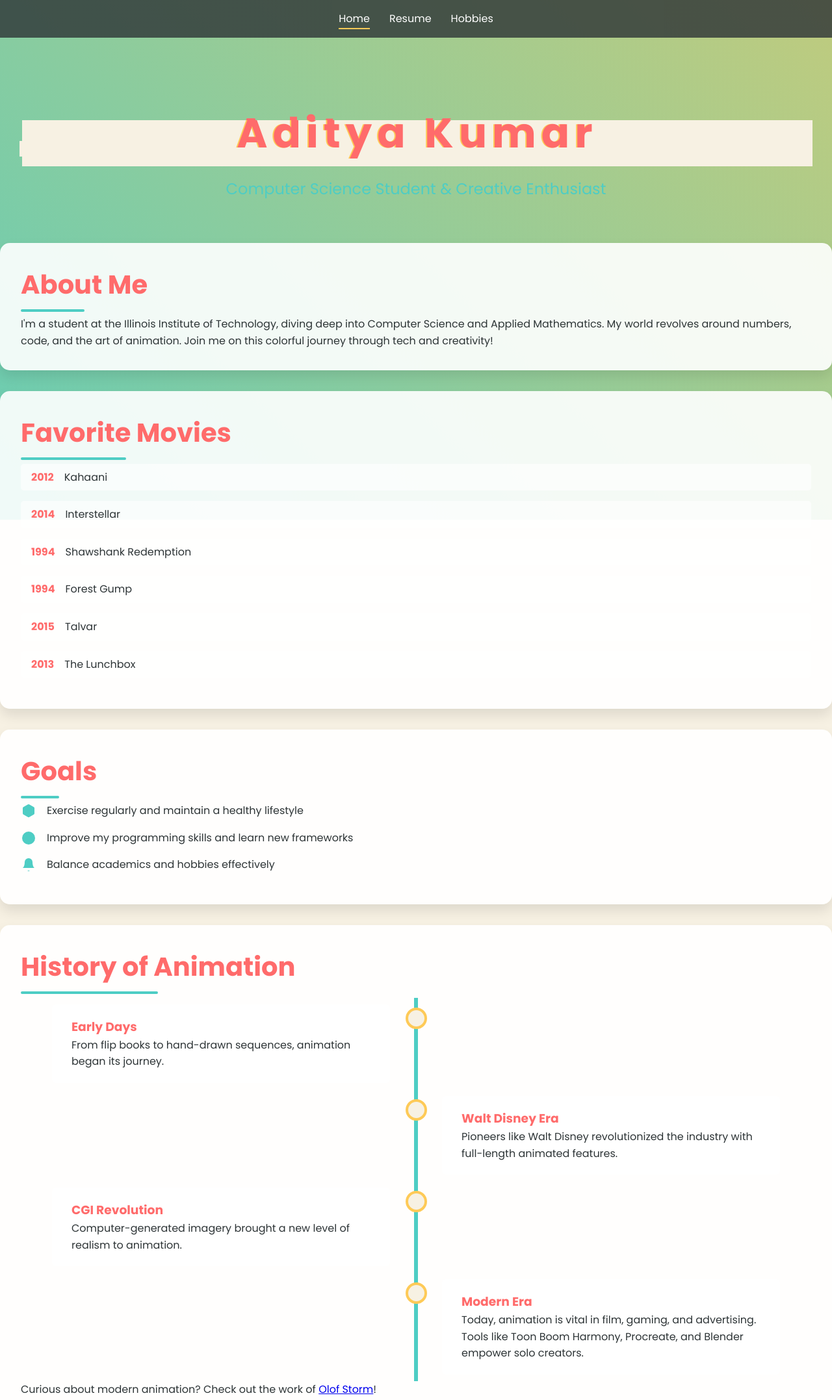
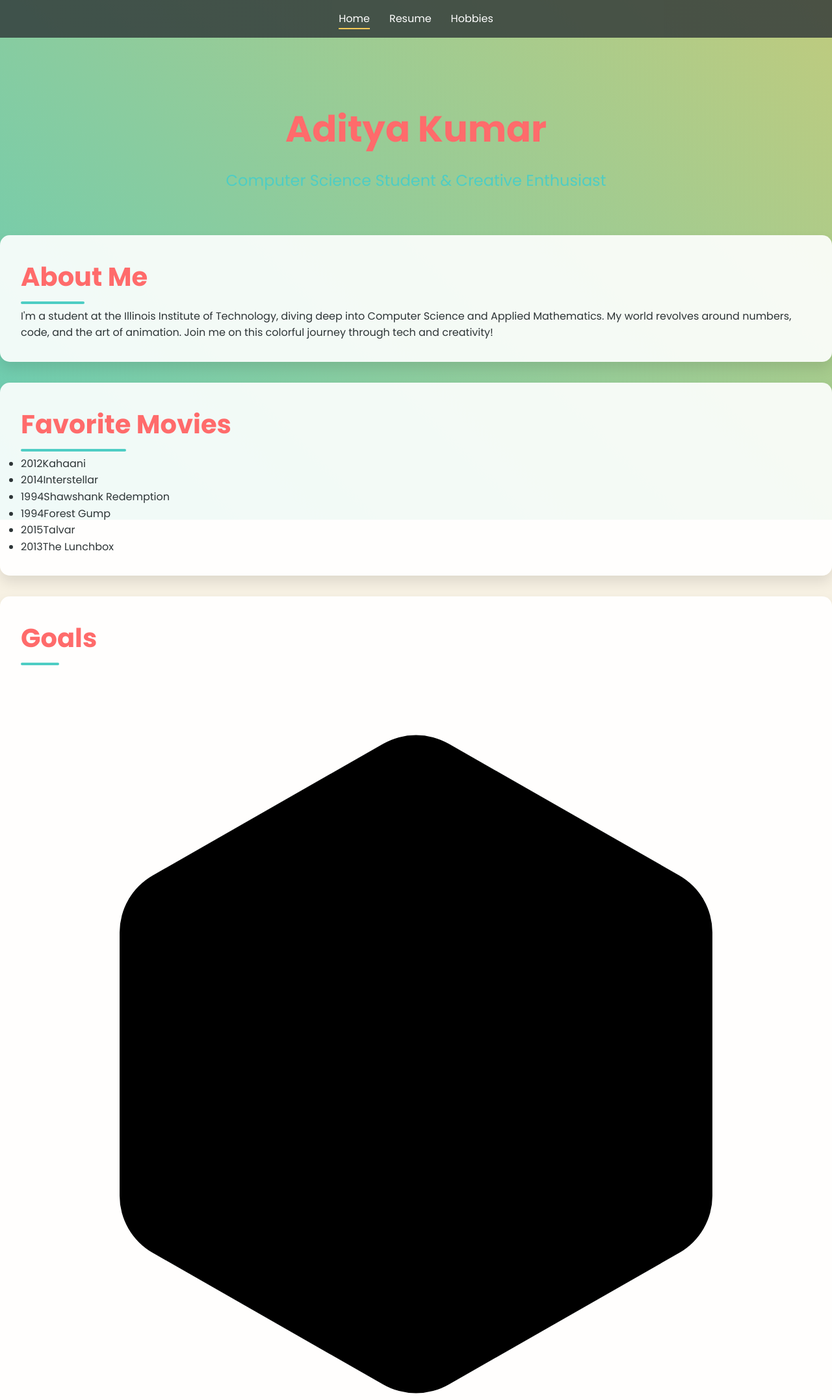
Before and after one commit to AdityaKumar0927/webdev_project3, a plain HTML site: page index.html in a window 1280 px wide. Shown: the top 2155 px of the page at 65% size. Drawn offline with Linux system fonts and the light colour scheme.

Commit message:
Update styles.css

```diff
--- a/css/styles.css
+++ b/css/styles.css
@@ -1,4 +1,3 @@
-
 :root {
   --primary-color: #ff6b6b;
   --secondary-color: #4ecdc4;
@@ -9,7 +8,7 @@
 }
 
 body {
-  font-family: 'Poppins', sans-serif;
+  font-family: 'Poppins', Arial, sans-serif;
   line-height: 1.6;
   color: var(--text-color);
   background-color: var(--background-color);
@@ -53,7 +52,7 @@ header {
 nav ul {
   display: flex;
   justify-content: center;
-  list-style-type: none;
+  list-style: none;
   padding: 0;
   margin: 0;
 }
@@ -137,167 +136,10 @@ h2::after {
   padding: 4rem 2rem;
 }
 
-.glitch {
-  position: relative;
-  color: var(--primary-color);
-  font-size: 4rem;
-  letter-spacing: 0.5rem;
-  animation: glitch 1s linear infinite;
-}
-
-@keyframes glitch {
-  2%, 64% { transform: translate(2px, 0) skew(0deg); }
-  4%, 60% { transform: translate(-2px, 0) skew(0deg); }
-  62% { transform: translate(0, 0) skew(5deg); }
-}
-
-.glitch:before,
-.glitch:after {
-  content: attr(data-text);
-  position: absolute;
-  top: 0;
-  width: 100%;
-  background: var(--background-color);
-  clip: rect(0, 0, 0, 0);
-}
-
-.glitch:before {
-  left: -2px;
-  text-shadow: 2px 0 var(--secondary-color);
-  animation: glitch-anim 2s infinite linear alternate-reverse;
-}
-
-.glitch:after {
-  left: 2px;
-  text-shadow: -2px 0 var(--accent-color);
-  animation: glitch-anim 3s infinite linear alternate-reverse;
-}
-
-@keyframes glitch-anim {
-  0% { clip: rect(64px, 9999px, 98px, 0); }
-  5% { clip: rect(30px, 9999px, 16px, 0); }
-  10% { clip: rect(80px, 9999px, 130px, 0); }
-  15% { clip: rect(20px, 9999px, 76px, 0); }
-  20% { clip: rect(48px, 9999px, 29px, 0); }
-  25% { clip: rect(67px, 9999px, 45px, 0); }
-  30% { clip: rect(97px, 9999px, 31px, 0); }
-  35% { clip: rect(24px, 9999px, 100px, 0); }
-  40% { clip: rect(88px, 9999px, 53px, 0); }
-  45% { clip: rect(50px, 9999px, 70px, 0); }
-  50% { clip: rect(63px, 9999px, 87px, 0); }
-  55% { clip: rect(77px, 9999px, 4px, 0); }
-  60% { clip: rect(23px, 9999px, 91px, 0); }
-  65% { clip: rect(22px, 9999px, 140px, 0); }
-  70% { clip: rect(48px, 9999px, 46px, 0); }
-  75% { clip: rect(42px, 9999px, 57px, 0); }
-  80% { clip: rect(67px, 9999px, 66px, 0); }
-  85% { clip: rect(24px, 9999px, 143px, 0); }
-  90% { clip: rect(34px, 9999px, 51px, 0); }
-  95% { clip: rect(89px, 9999px, 28px, 0); }
-  100% { clip: rect(70px, 9999px, 83px, 0); }
-}
-
 .subtitle {
   font-size: 1.5rem;
   color: var(--secondary-color);
   margin-top: 1rem;
-}
-
-.movie-list {
-  list-style-type: none;
-  padding: 0;
-}
-
-.movie-list li {
-  margin-bottom: 1rem;
-  padding: 0.5rem 1rem;
-  background-color: rgba(255, 255, 255, 0.6);
-  border-radius: 5px;
-  transition: transform 0.3s ease;
-}
-
-.movie-list li:hover {
-  transform: translateX(10px);
-}
-
-.movie-year {
-  font-weight: bold;
-  color: var(--primary-color);
-  margin-right: 1rem;
-}
-
-.goal-list {
-  list-style-type: none;
-  padding: 0;
-}
-
-.goal-list li {
-  display: flex;
-  align-items: center;
-  margin-bottom: 1rem;
-}
-
-.icon {
-  width: 24px;
-  height: 24px;
-  margin-right: 1rem;
-  fill: var(--secondary-color);
-}
-
-.timeline {
-  position: relative;
-  max-width: 1200px;
-  margin: 0 auto;
-}
-
-.timeline::after {
-  content: '';
-  position: absolute;
-  width: 6px;
-  background-color: var(--secondary-color);
-  top: 0;
-  bottom: 0;
-  left: 50%;
-  margin-left: -3px;
-}
-
-.timeline-item {
-  padding: 10px 40px;
-  position: relative;
-  background-color: inherit;
-  width: 50%;
-}
-
-.timeline-item::after {
-  content: '';
-  position: absolute;
-  width: 25px;
-  height: 25px;
-  right: -17px;
-  background-color: var(--background-color);
-  border: 4px solid var(--accent-color);
-  top: 15px;
-  border-radius: 50%;
-  z-index: 1;
-}
-
-.timeline-item:nth-child(odd) {
-  left: 0;
-}
-
-.timeline-item:nth-child(even) {
-  left: 50%;
-}
-
-.timeline-item:nth-child(even)::after {
-  left: -16px;
-}
-
-.timeline-content {
-  padding: 20px 30px;
-  background-color: var(--card-background);
-  position: relative;
-  border-radius: 6px;
 }
 
 .image-grid {
@@ -349,35 +191,8 @@ h2::after {
   text-align: center;
 }
 
-.video-container {
-  display: flex;
-  flex-wrap: wrap;
-  justify-content: space-around;
-  gap: 1rem;
-  margin-top: 1rem;
-}
-
-.video-wrapper {
-  width: 100%;
-  max-width: 560px;
-}
-
-.video-wrapper iframe {
-  width: 100%;
-  height: 315px;
-  border: none;
-  border-radius: 10px;
-}
-
-.video-caption {
-  text-align: center;
-  margin-top: 0.5rem;
-  font-style: italic;
-  color: var(--secondary-color);
-}
-
 .tool-list {
-  list-style-type: none;
+  list-style: none;
   padding: 0;
   display: flex;
   flex-wrap: wrap;
@@ -410,40 +225,11 @@ footer {
 }
 
 @media (max-width: 768px) {
-  .glitch {
-    font-size: 3rem;
+  .hero h1 {
+    font-size: 2.5rem;
   }
 
   .subtitle {
     font-size: 1.2rem;
   }
-
-  .timeline::after {
-    left: 31px;
-  }
-
-  .timeline-item {
-    width: 100%;
-    padding-left: 70px;
-    padding-right: 25px;
-  }
-
-  .timeline-item::before {
-    left: 60px;
-    border: medium solid white;
-    border-width: 10px 10px 10px 0;
-    border-color: transparent white transparent transparent;
-  }
-
-  .timeline-item::after {
-    left: 15px;
-  }
-
-  .timeline-item:nth-child(even) {
-    left: 0%;
-  }
-
-  .video-wrapper iframe {
-    height: 200px;
-  }
 }
```
